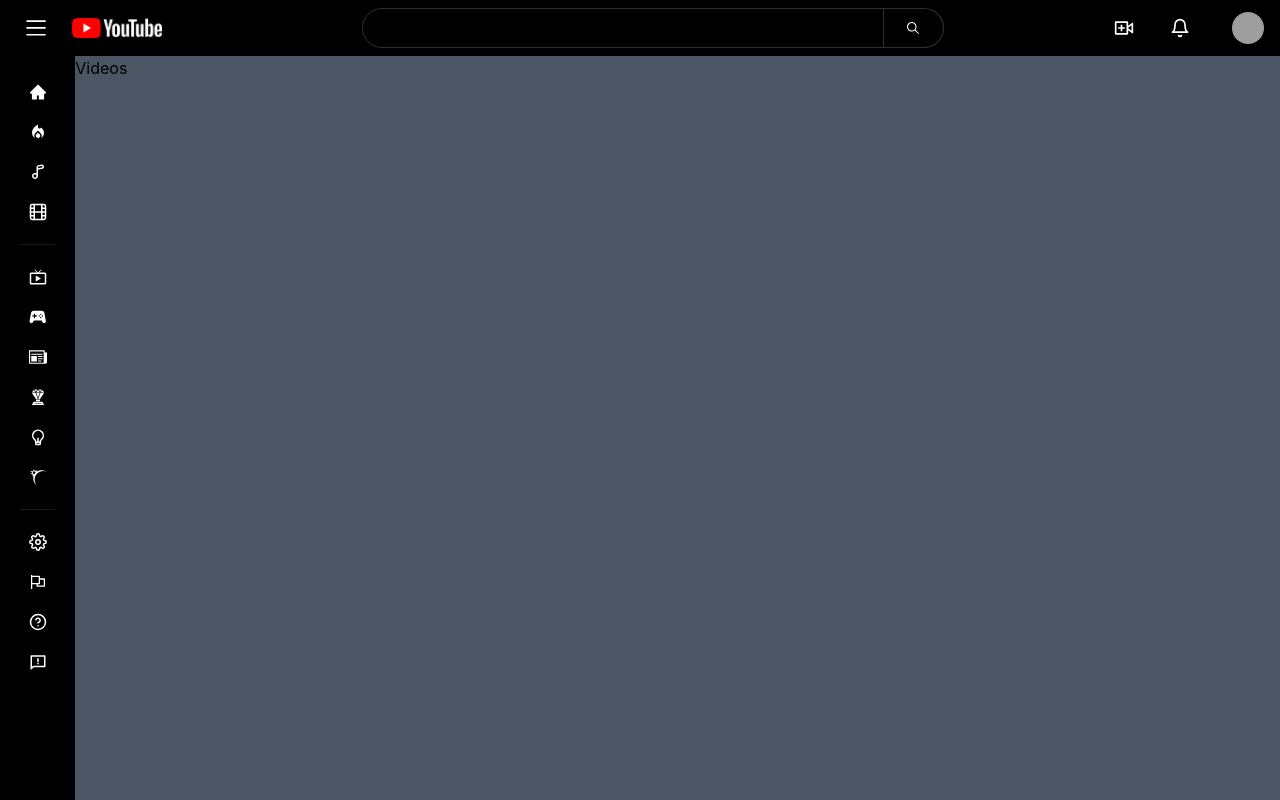
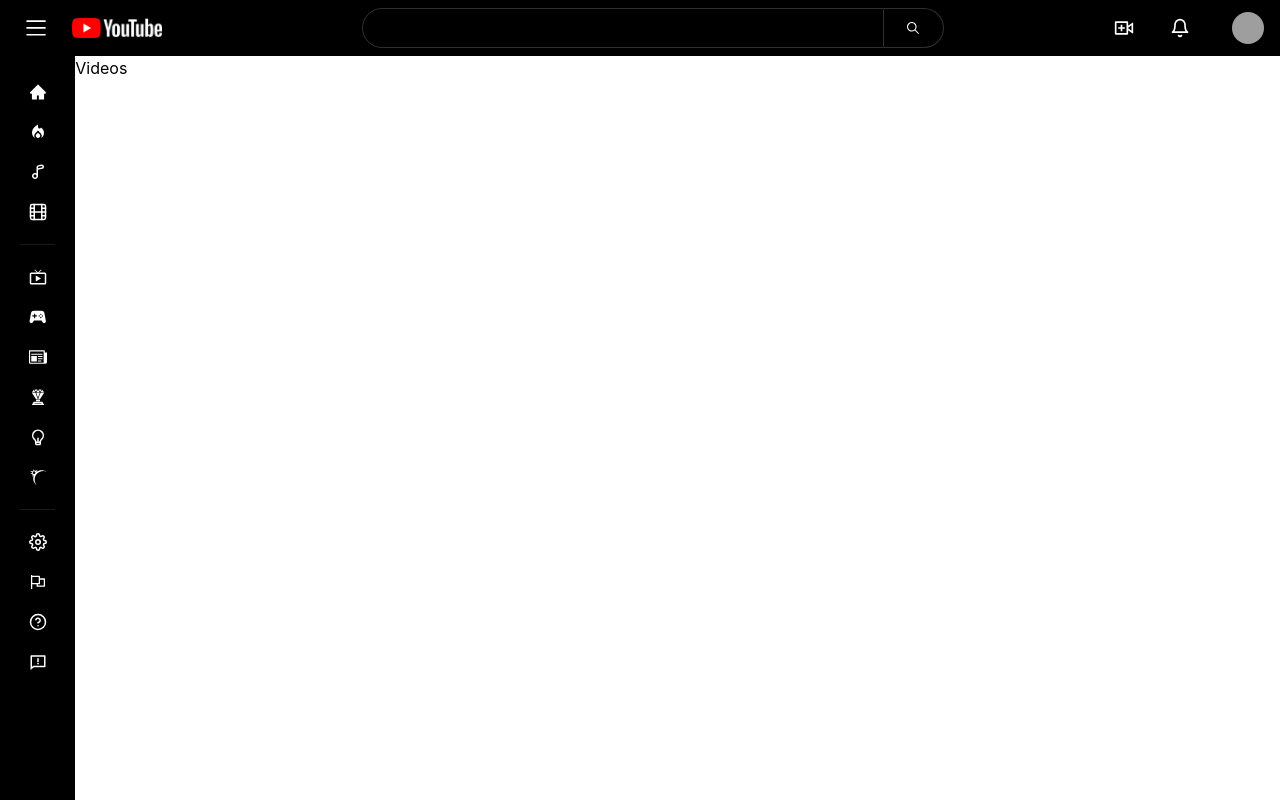
Before and after one commit to ShajadulGH/youtube-clone, a React (Create React App) app: page / in a window 1280 px wide. Built offline with nearby package versions, Linux system fonts and the light colour scheme; grey boxes are pictures that could not be loaded.

Commit message:
Feat: Hide sidebar on click category

```diff
--- a/src/components/Feed/Feed.jsx
+++ b/src/components/Feed/Feed.jsx
@@ -4,7 +4,7 @@ function Feed() {
   return (
     <div className=" flex flex-row h-[calc(100%-56px)]">
       <LeftBar />
-      <div className=" bg-gray-600 w-full">Videos</div>
+      <div className="w-full">Videos</div>
     </div>
   );
 }
--- a/src/components/SideBar/LeftBar.jsx
+++ b/src/components/SideBar/LeftBar.jsx
@@ -4,7 +4,7 @@ import { useContext } from "react";
 import { categories } from "../../utils/sidebar-items";
 import Context from "../../context/context";
 const LeftBar = () => {
-  const { toggleMenu, setSelectedCategory, selectedCategory } =
+  const { toggleMenu, setToggleMenu, setSelectedCategory, selectedCategory } =
     useContext(Context);
   const onClickAction = (type, name) => {
     switch (type) {
@@ -28,7 +28,10 @@ const LeftBar = () => {
             <LeftBarItems
               text={item.name}
               icon={item.icon}
-              action={() => onClickAction(item.type, item.name)}
+              action={() => {
+                onClickAction(item.type, item.name);
+                setToggleMenu(!toggleMenu);
+              }}
               selectedCategory={selectedCategory}
               toggleMenu={toggleMenu}
             />
```
